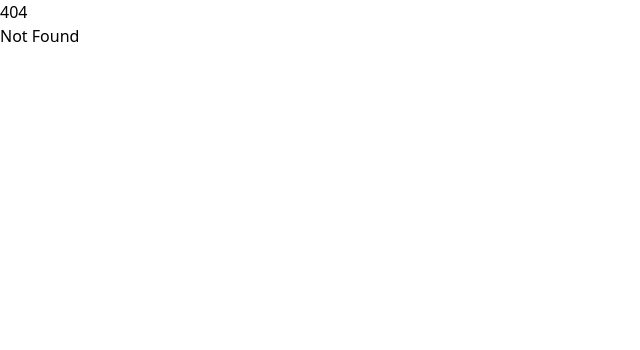
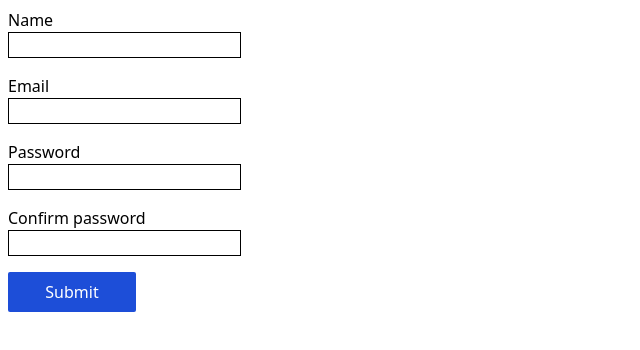
Before and after one commit to bhushank-bwd/react-js-practice, a React (Vite) app: page /formik in a window 1280 px wide. Before the commit this address had no page. Shown: the top 350 px of the page, without its empty margins (0-640 px from the left). Built offline with nearby package versions, Linux system fonts and the light colour scheme.

Commit message:
formik and yup validation

```diff
--- a/package.json
+++ b/package.json
@@ -15,12 +15,14 @@
   "dependencies": {
     "@reduxjs/toolkit": "^2.2.3",
     "@tanstack/react-query": "^5.29.0",
+    "formik": "^2.4.6",
     "gh-pages": "^6.1.1",
     "react": "^18.2.0",
     "react-dom": "^18.2.0",
     "react-infinite-scroll-component": "^6.1.0",
     "react-redux": "^9.1.0",
-    "react-router-dom": "^6.22.3"
+    "react-router-dom": "^6.22.3",
+    "yup": "^1.4.0"
   },
   "devDependencies": {
     "@tanstack/eslint-plugin-query": "^5.28.11",
--- a/src/App.jsx
+++ b/src/App.jsx
@@ -6,6 +6,8 @@ import Home from "./components/Home";
 import { useSelector } from "react-redux";
 import Todo from "./components/Todo";
 import InfiniteScrollList from "./components/load/InfiniteScrollList";
+import { Formik } from "formik";
+import SignUpForm from "./components/formik/SignUpForm";
 
 function App() {
   const router = createBrowserRouter([
@@ -30,6 +32,10 @@ function App() {
           path: "load-more",
           element: <InfiniteScrollList />,
         },
+        {
+          path: "formik",
+          element: <SignUpForm />,
+        },
       ],
     },
   ]);
--- /dev/null
+++ b/src/components/formik/SignUpForm.jsx
@@ -0,0 +1,107 @@
+import { useFormik } from "formik";
+import React from "react";
+import * as Yup from "yup";
+const SignUpForm = () => {
+  const initialValues = {
+    name: "",
+    email: "",
+    password: "",
+    confirm_password: "",
+  };
+  const { handleBlur, handleChange, handleSubmit, values, errors } = useFormik({
+    initialValues: initialValues,
+    validationSchema: signupValidation,
+    onSubmit: (values) => {
+      console.log(values);
+    },
+  });
+  return (
+    <div className="mx-auto">
+      <form onSubmit={handleSubmit}>
+        <div className="p-2">
+          <label htmlFor="name">Name</label>
+          <br />
+          <input
+            name="name"
+            className="border border-black outline-1"
+            id="name"
+            type="text"
+            onChange={handleChange}
+            onBlur={handleBlur}
+            value={values.name}
+          />{" "}
+          {errors.name && (
+            <small className="text-sm text-red-500">{errors.name}</small>
+          )}
+        </div>
+        <div className="p-2">
+          <label htmlFor="email">Email</label>
+          <br />
+          <input
+            name="email"
+            className="border border-black outline-1"
+            id="email"
+            type="email"
+            onChange={handleChange}
+            onBlur={handleBlur}
+            value={values.email}
+          />
+          {errors.email && (
+            <small className="text-sm text-red-500">{errors.email}</small>
+          )}
+        </div>
+        <div className="p-2">
+          <label htmlFor="password">Password</label>
+          <br />
+          <input
+            name="password"
+            className="border border-black outline-1"
+            id="password"
+            type="password"
+            onChange={handleChange}
+            onBlur={handleBlur}
+            value={values.password}
+          />
+          {errors.password && (
+            <small className="text-sm text-red-500">{errors.password}</small>
+          )}
+        </div>
+        <div className="p-2">
+          <label htmlFor="confirm_password">Confirm password</label>
+          <br />
+          <input
+            className="border border-black outline-1"
+            name="confirm_password"
+            id="confirm_password"
+            type="password"
+            onChange={handleChange}
+            onBlur={handleBlur}
+            value={values.confirm_password}
+          />
+          {errors.confirm_password && (
+            <small className="text-sm text-red-500">
+              {errors.confirm_password}
+            </small>
+          )}
+        </div>
+        <div className="p-2">
+          <button
+            className="p-2 bg-blue-700 text-white rounded-sm w-32 text-md"
+            type="submit"
+          >
+            Submit
+          </button>
+        </div>
+      </form>
+    </div>
+  );
+};
+const signupValidation = Yup.object({
+  name: Yup.string().min(3).required("Enter name"),
+  email: Yup.string().email("Enter valid email").required("enter email"),
+  password: Yup.string().min(5).required("Enter password"),
+  confirm_password: Yup.string()
+    .oneOf([Yup.ref("password")], "password not matched")
+    .required("Enter confirm password"),
+});
+export default SignUpForm;
```
Also changed, not shown: 2 other files (tests, documents, lock files or other folders).
